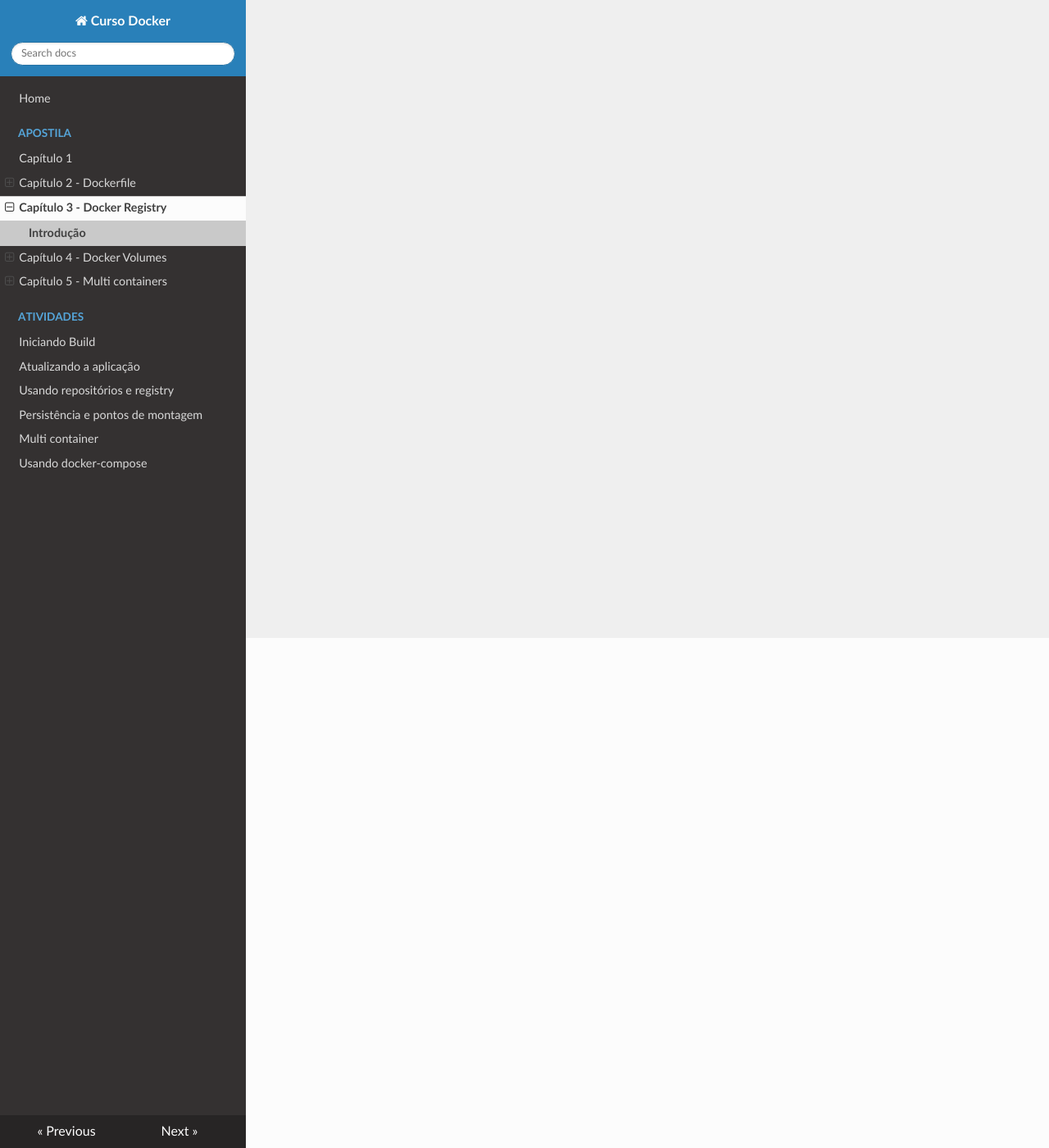
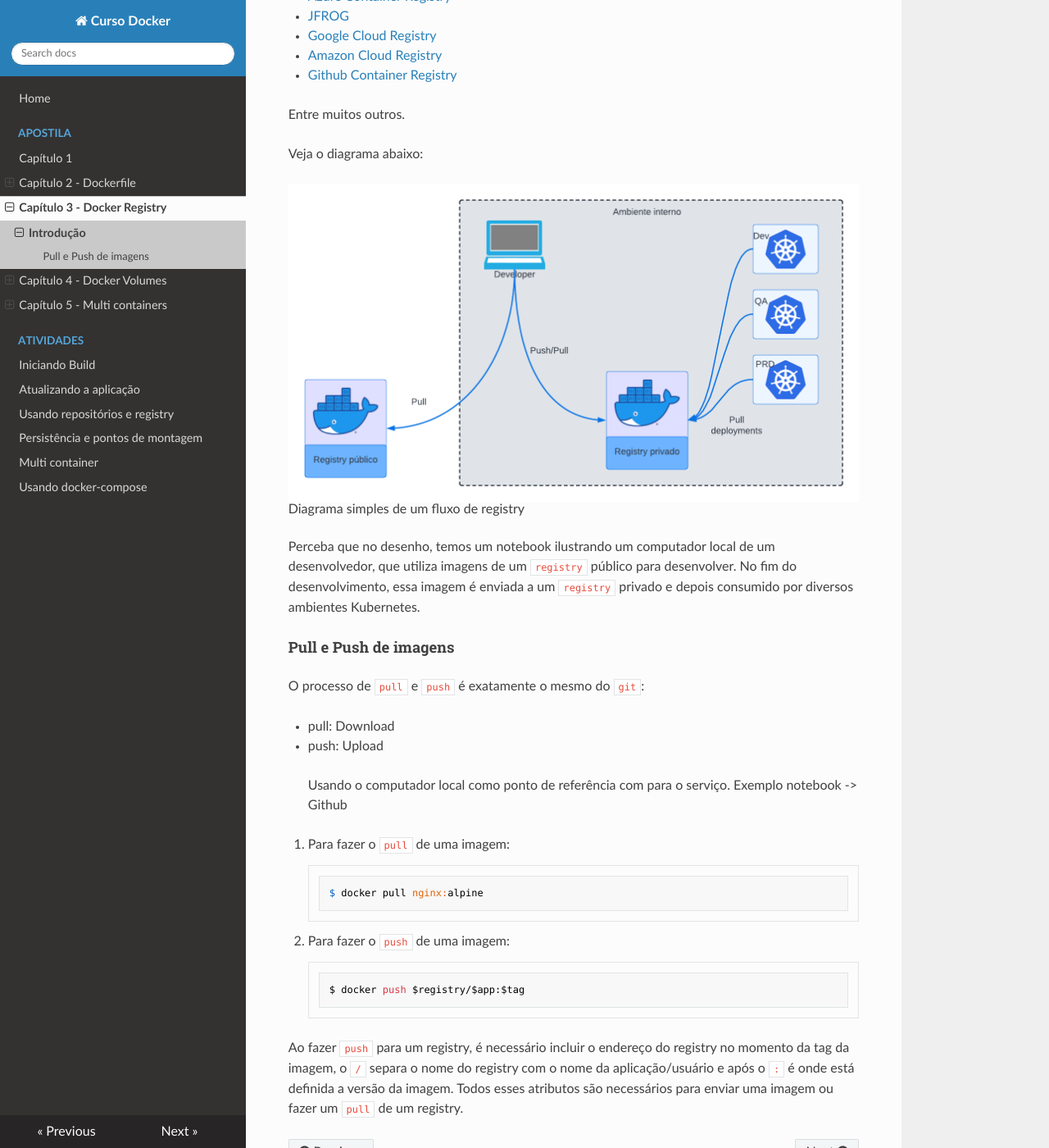
Before and after one commit to ikauzak/docker-challenges-kit, an MkDocs documentation site: the page built from docs/apostila/capitulo3/index.md, in a window 1280 px wide and 1400 px high, scrolled down 622 px. Shown: the whole window at 82% size. Built offline with MkDocs 1.6.1, drawn with Linux system fonts in a browser that asks for light colours; nearby versions of some CDN libraries; some of the changed text lies outside the part shown.

Commit message:
feat(docs): criado cap docker registry

````diff
--- a/docs/apostila/capitulo3/index.md
+++ b/docs/apostila/capitulo3/index.md
@@ -2,3 +2,57 @@
 hide:
   - toc
 ---
+
+### Sobre Docker Registry
+
+Em diversas linguagens de programação, há a necessidade de compartilhar bibliotecas e códigos entre os usuários. Uma das principais formas de compartilhamento de código são repositórios que distribuem artefatos pré compilados, como por exemplo:
+
+- [mvn](https://mvnrepository.com/)
+- [pypi](https://pypi.org/)
+- [npm](https://www.npmjs.com/)
+- [yarn](https://yarnpkg.com/)
+
+Com `Docker` não é diferente. Existem repositórios públicos e privados para a distribuição de imagens entre usuários e servidores.
+
+Esses repositórios podem ser usados como um serviço (nuvem) com ou sem autenticação de usuários, ou repositórios internos. Isso vai depender muito da definição da estratégia de como esses artefatos devem ser distribuídos entre desenvolvedores.
+
+
+Seguem alguns exemplos de repositórios:
+
+- [Docker Hub](https://hub.docker.com/)
+- [Azure Container Registry](https://azure.microsoft.com/en-us/products/container-registry/)
+- [JFROG](https://jfrog.com)
+- [Google Cloud Registry](https://cloud.google.com/container-registry?hl=pt-br)
+- [Amazon Cloud Registry](https://aws.amazon.com/pt/ecr/)
+- [Github Container Registry](https://docs.github.com/en/packages/working-with-a-github-packages-registry/working-with-the-container-registry)
+
+Entre muitos outros.
+
+Veja o diagrama abaixo:
+<figure markdown>
+  ![Image title](../img/docker-registry-topology.png){ width="700" align=left}
+<figcaption>Diagrama simples de um fluxo de registry</figcaption>
+</figure>
+
+Perceba que no desenho, temos um notebook ilustrando um computador local de um desenvolvedor, que utiliza imagens de um `registry` público para desenvolver. No fim do desenvolvimento, essa imagem é enviada a um `registry` privado e depois consumido por diversos ambientes Kubernetes.
+
+#### Pull e Push de imagens
+
+O processo de `pull` e `push` é exatamente o mesmo do `git`:
+
+- pull: Download
+- push: Upload
+
+> Usando o computador local como ponto de referência com para o serviço. Exemplo notebook -> Github
+
+1. Para fazer o `pull` de uma imagem:
+```shell
+$ docker pull nginx:alpine
+```
+
+2. Para fazer o `push` de uma imagem:
+```shell
+$ docker push $registry/$app:$tag
+```
+
+Ao fazer `push` para um registry, é necessário incluir o endereço do registry no momento da tag da imagem, o `/` separa o nome do registry com o nome da aplicação/usuário e após o `:` é onde está definida a versão da imagem. Todos esses atributos são necessários para enviar uma imagem ou fazer um `pull` de um registry.
````
Also changed, not shown: docs/apostila/img/docker-registry-topology.png (added).
